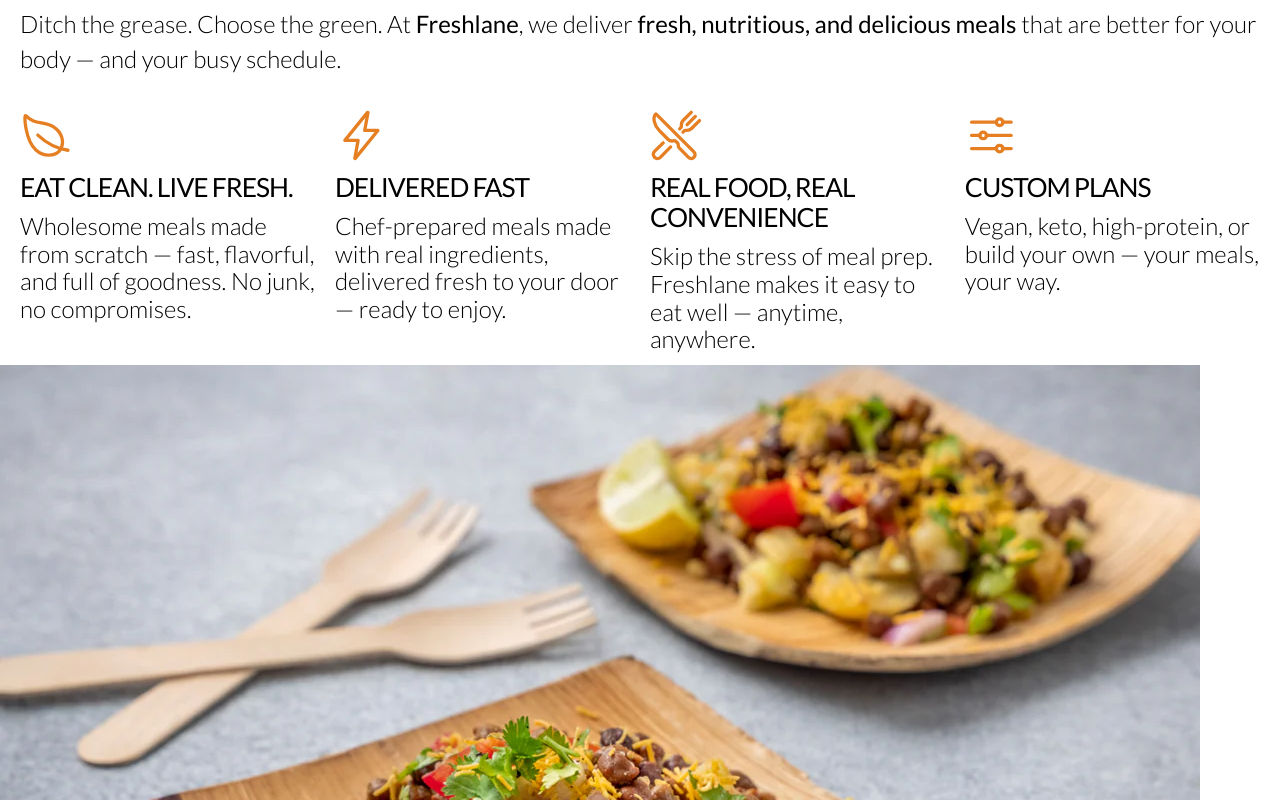
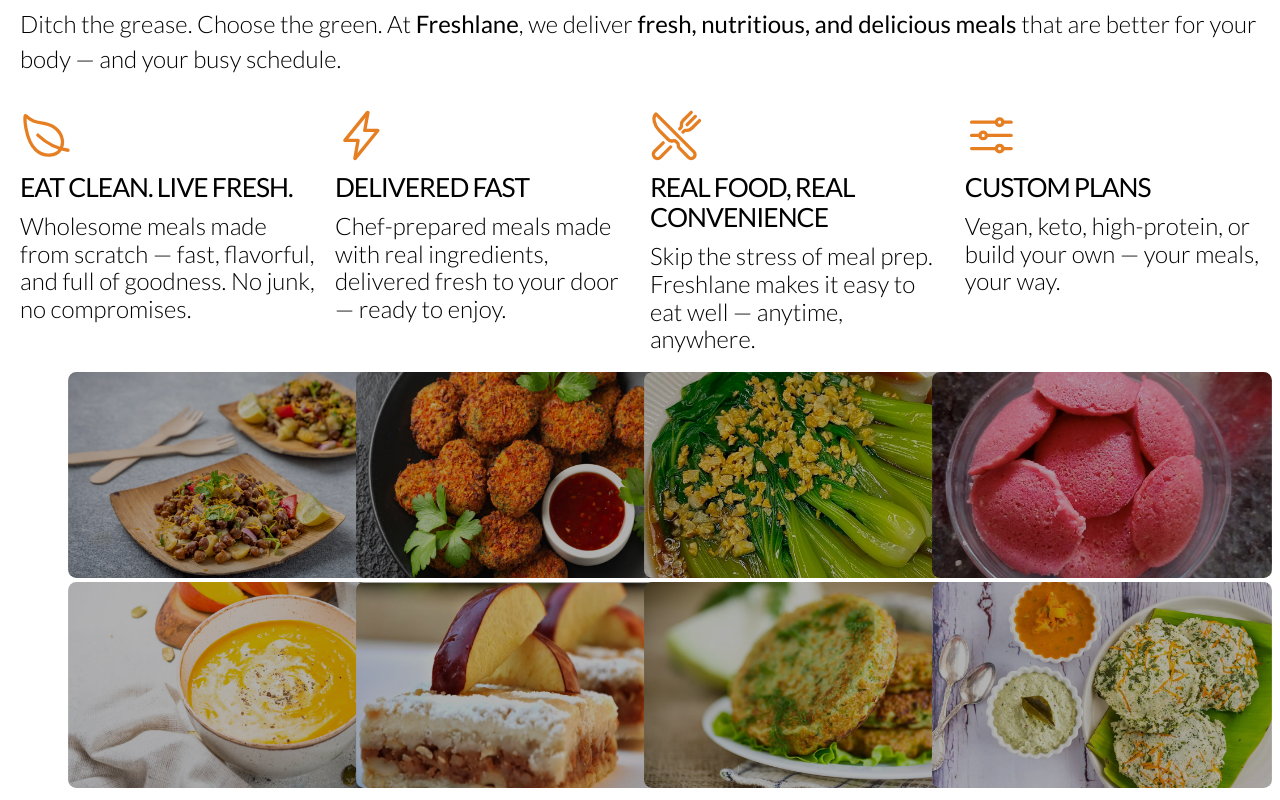
Before and after one commit to TA108/ScrollBites, a plain HTML site: page index.html in a window 1280 px wide. Shown: the part 1100-1900 px from the top of the page. Drawn offline with nearby package versions, Linux system fonts and the light colour scheme.

Commit message:
Favorite meal section

```diff
--- a/index.html
+++ b/index.html
@@ -90,27 +90,26 @@
             </ul>
             <ul class="meals-showcase">
                 <li>
-                    <figure>
+                    <figure class="meal-photo">
                         <img src="resources/img/5.webp" alt="food-img">
                     </figure>
                 </li>
                 <li>
-                    <figure>
+                    <figure class="meal-photo">
                         <img src="resources/img/6.webp" alt="food-img">
                     </figure>
                 </li>
                 <li>
-                    <figure>
+                    <figure class="meal-photo">
                         <img src="resources/img/7.webp" alt="food-img">
                     </figure>
                 </li>
                 <li>
-                    <figure>
+                    <figure class="meal-photo">
                         <img src="resources/img/8.webp" alt="food-img">
                     </figure>
                 </li>
             </ul>
-
         </section>
 
     </section>
--- a/resources/css/style.css
+++ b/resources/css/style.css
@@ -184,3 +184,45 @@ h2:after{
     color: #e67e22;
     margin-bottom: 10px;
 }
+
+.meals-showcase{
+    list-style: none;
+    width: 90%;
+}
+
+.meals-showcase li{
+    display: block;
+    float:left;
+    width:25%;
+    padding:0 63px;
+}
+
+.meals-photo{
+    width: 100%;
+    margin: 0px;
+    overflow: hidden;
+    background-color: #000;
+    transition: transform 0.5s filter 0.5s;
+}
+
+.meals-showcase img {
+    width: 100%;
+    height: 100%;
+    display: block;
+    margin: 10px;
+    border-radius: 8px;
+    transform: scale(1.03);
+    /* opacity: 0.7; */
+    filter: brightness(0.7)
+}
+
+.meals-showcase figure {
+    width: 330px;
+    height: 200px;
+    margin: 0px;
+}
+
+.meal-photo img:hover{
+    transform: scale(1.09);
+    filter: brightness(1);
+}
```
